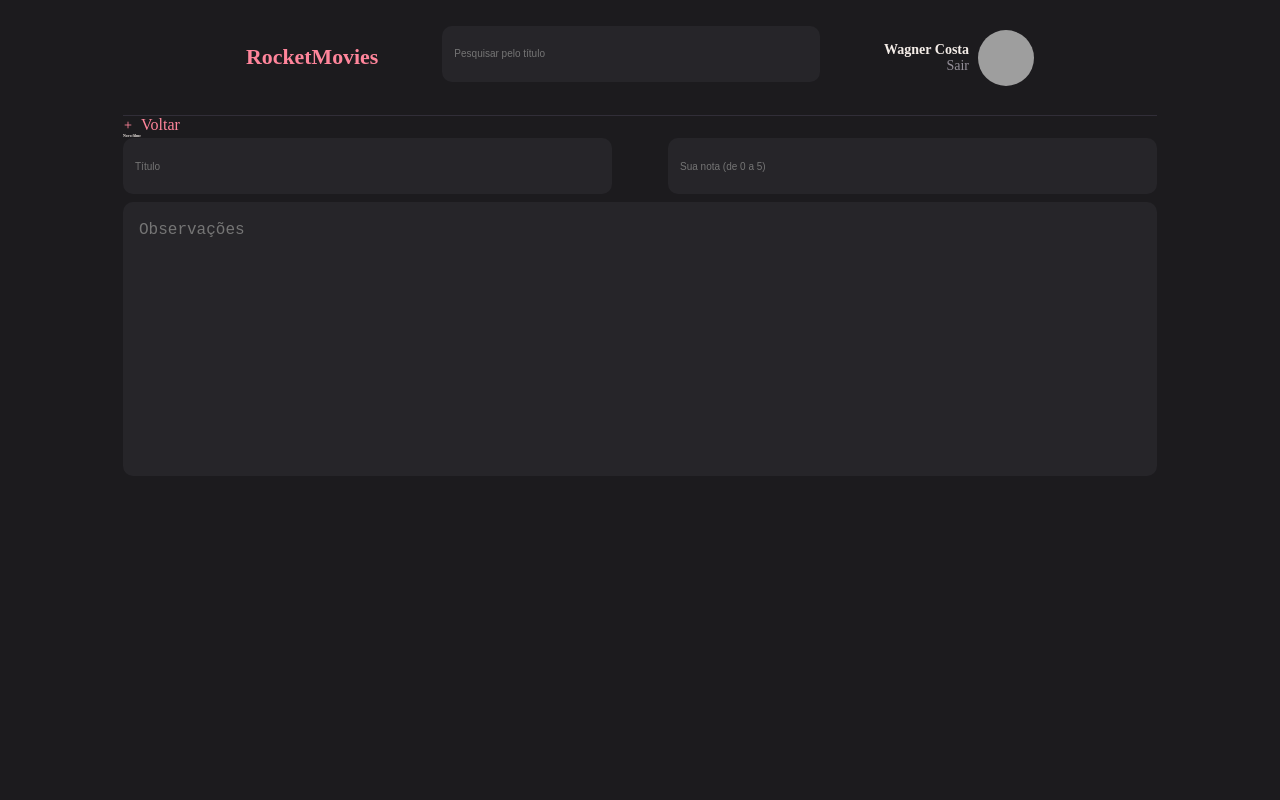
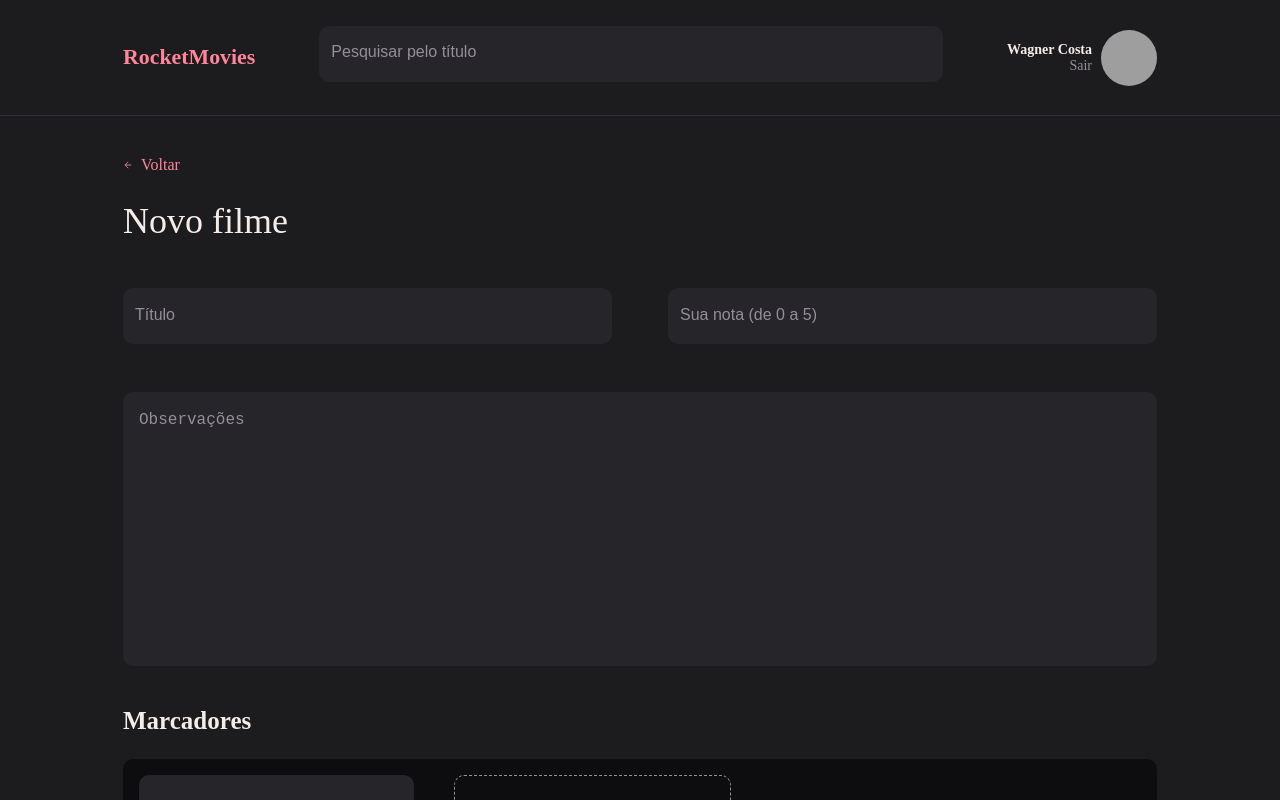
Before and after one commit to WagnerCSN/RocketMovies, a React app: page / in a window 1280 px wide. Built offline with nearby package versions, Linux system fonts and the light colour scheme; grey boxes are pictures that could not be loaded; the HTML template or start-up script is replaced by a standard one.

Commit message:
add page createmovies

```diff
--- a/src/components/Input/styles.js
+++ b/src/components/Input/styles.js
@@ -21,11 +21,13 @@ export const Container = styled.div`
         padding: 1.2rem;
         color: ${({theme}) => theme.COLORS.GRAY_100};
 
+        &::placeholder{
+            color: ${({theme}) => theme.COLORS.GRAY_100};
+            font-size: 1.6rem;
+            font-weight: 400;
+        }
     }
 
-    &::placeholder{
-        color: ${({theme}) => theme.COLORS.GRAY_100};
-    }
 
     > svg {
         margin-left: 1.6rem;
--- /dev/null
+++ b/src/components/MovieItem/index.jsx
@@ -0,0 +1,23 @@
+import { Container } from "./styles"
+import { FiPlus, FiX } from "react-icons/fi"
+
+export function MovieItem({isNew, value, onClick, ...rest}){
+    return(
+        <Container isNew={isNew}>
+            <input
+                type="text"
+                value={value}
+                readOnly={!isNew}
+                {...rest}
+            />
+
+            <button
+                type="button"
+                onClick={onClick}
+            >
+
+            {isNew ? <FiPlus size={20}/> : <FiX size={20}/>}
+            </button>
+        </Container>
+    )
+}
--- /dev/null
+++ b/src/components/MovieItem/styles.js
@@ -0,0 +1,29 @@
+import styled from "styled-components";
+
+export const Container = styled.div`
+    display: flex;
+    align-items: center;
+    padding: 12px;
+    gap: 16px;
+    border-radius: 10px;
+    background-color: ${({theme, isNew}) => isNew ? 'transparent' : theme.COLORS.BACKGROUND_700};
+    border: ${({theme, isNew}) => isNew ? `1px dashed ${theme.COLORS.GRAY_100}` : 'none'};
+    > input{
+        color: ${({theme, isNew}) => isNew ? theme.COLORS.GRAY_100 : 'white'};
+        font-size: 1.6rem;
+        height: 5.6rem;
+        width: 100%;
+        background-color: transparent;
+        border: none;
+    }
+
+    > button{
+        margin-right: 8px;
+        border: none;
+        background-color: transparent;
+
+        svg{
+        color: ${({theme}) => theme.COLORS.PINK};
+        }
+    }
+`;
--- a/src/pages/CreateMovies/index.jsx
+++ b/src/pages/CreateMovies/index.jsx
@@ -1,25 +1,45 @@
-import { Container, Content } from "./styles";
+import { Container, Content, Title, Choose } from "./styles";
 import { Header } from "../../components/Header"
-import { FiPlus } from "react-icons/fi"
+import { FiArrowLeft } from "react-icons/fi"
 import { Input } from "../../components/Input"
+import { MovieItem } from "../../components/MovieItem";
+
 
 export function CreateMovies(){
     return(
         <Container>
             <Header/>
+            <Title>
                 <a href="#">
-                <FiPlus/>
+                    <FiArrowLeft/>
                     Voltar
                 </a>
 
                 <h1>Novo filme</h1>
-
+            </Title>
             <Content>
                 <div>
                     <Input placeholder="Título" type="text"/>
                     <Input placeholder="Sua nota (de 0 a 5)" type="text"/>
                 </div>
-                <textarea name="" id="" cols="30" rows="10" placeholder="Observações"></textarea>
+                <textarea placeholder="Observações"></textarea>
+
+                <h2>Marcadores</h2>
+
+                <section>
+                    <MovieItem value="React"/>
+                    <MovieItem value="Novo marcador" isNew/>
+                </section>
+
+                <Choose>
+                    <button class="excluir">
+                        Excluir filme
+                    </button>
+
+                    <button  class="salvar">
+                        Salvar filme
+                    </button>
+                </Choose>
             </Content>
         </Container>
     )
--- a/src/pages/CreateMovies/styles.js
+++ b/src/pages/CreateMovies/styles.js
@@ -1,18 +1,54 @@
 import styled from "styled-components";
 
 export const Container = styled.div`
-    margin: 0 123px;
+    width: 100%;
+    height: 100vh;
+    display: grid;
+    grid-template-rows: 11.6rem 17.2rem auto;
+    grid-template-areas:
+    "header"
+    "title"
+    "content";
+`;
+
+export const Title = styled.div`
+    grid-area: "title";
+    margin: 40px 123px 24px 123px;
     > a{
         font-size: 1.6rem;
         color: ${({theme}) => theme.COLORS.PINK};
-
         svg{
             margin-right: 8px;
         }
     }
+    h1{
+        font-size: 36px;
+        font-weight: 500;
+        line-height: 47px;
+        text-align: left;
+        margin-top: 24px;
+    }
 `;
 
 export const Content = styled.div`
+    grid-area: "content";
+    margin-inline: 123px;
+    overflow-y: auto;
+    scrollbar-width: thin;
+       scrollbar-color: ${({theme}) => theme.COLORS.PINK} transparent;
+       &::-webkit-scrollbar {
+         width: 8px;
+
+        }
+
+        &::-webkit-scrollbar-track {
+        background: transparent;
+        }
+
+        &::-webkit-scrollbar-thumb {
+            background-color: ${({theme}) => theme.COLORS.PINK};
+            border-radius: 8px;
+        }
     > div{
         display: flex;
         gap: 56px;
@@ -25,9 +61,50 @@ export const Content = styled.div`
         border-radius: 10px;
         padding: 19px 16px 19px 16px;
         background-color: ${({theme}) => theme.COLORS.BACKGROUND_700};
+        color: ${({theme}) => theme.COLORS.GRAY_100};
+        margin-top: 40px;
 
         &::placeholder{
             font-size: 1.6rem;
+            color: ${({theme}) => theme.COLORS.GRAY_100};
+            font-weight: 400;
         }
     }
+
+    > h2{
+        font-size: 25px;
+        margin-block: 40px 24px;
+    }
+    >section{
+        display: flex;
+        flex-wrap: wrap;
+        gap: 40px;
+        background-color: ${({theme}) => theme.COLORS.BACKGROUND_500};
+        border-radius: 10px;
+        padding: 16px;
+    }
 `;
+
+export const Choose = styled.div`
+    margin-block: 50px 93px;
+
+    .excluir{
+        width: 100%;
+        background-color: ${({theme}) => theme.COLORS.BACKGROUND_500};
+        color: ${({theme}) => theme.COLORS.PINK};
+        height: 56px;
+        border-radius: 10px;
+        border: none;
+        font-size: 1.6rem;
+    }
+
+    .salvar{
+        width: 100%;
+        background-color: ${({theme}) => theme.COLORS.PINK};
+        color: ${({theme}) => theme.COLORS.BACKGROUND_600};
+        height: 56px;
+        border-radius: 10px;
+        border: none;
+        font-size: 1.6rem;
+    }
+`
--- a/src/styles/theme.js
+++ b/src/styles/theme.js
@@ -4,6 +4,7 @@ export default {
         BACKGROUND_800: "#1C1B1E",
         BACKGROUND_700: "#262529",
         BACKGROUND_600: "#312E38",
+        BACKGROUND_500: "#0D0C0F",
 
         WHITE: "#F4EDE8",
         ORANGE: "#FF9000",
```
Lines whose indentation alone changed are shown as unchanged.
